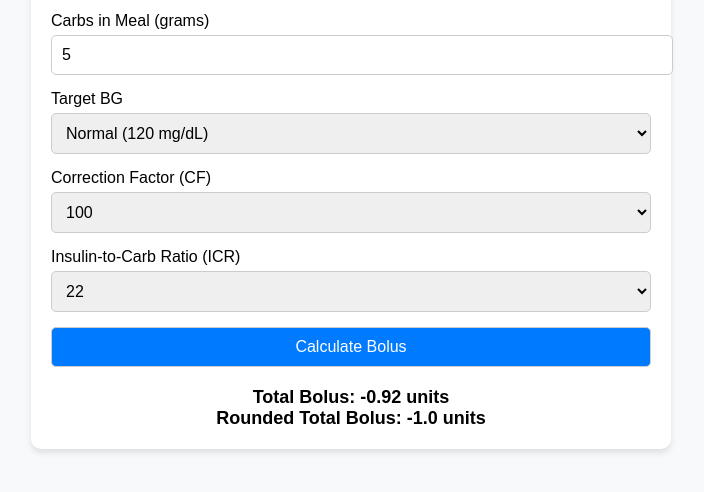
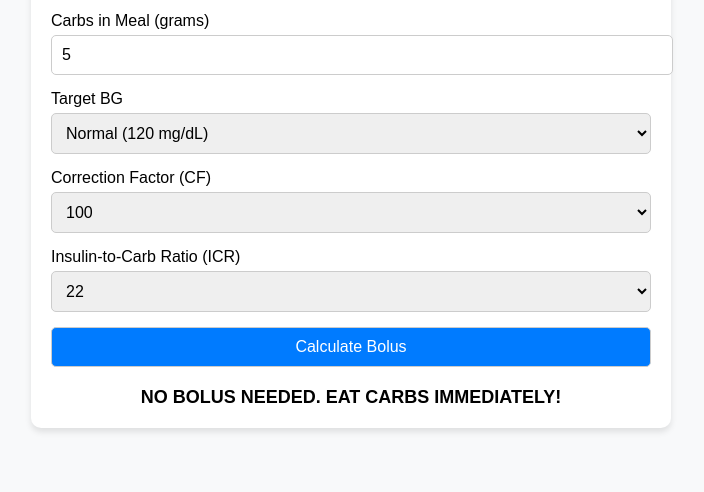
Before and after one commit to dCrief/EmersonsBolusCalc, a plain HTML site: page index.html in a window 1280 px wide. Both pictures are taken after typing "5", "5" into the empty fields and a click on the button "Calculate Bolus". Shown: the part 184-676 px from the top of the page, without its empty margins (289-993 px from the left). Drawn offline with Linux system fonts and the light colour scheme.

Commit message:
Update index.html

```diff
--- a/index.html
+++ b/index.html
@@ -112,7 +112,11 @@
             const totalBolus = carbBolus + correctionBolus;
             const roundedBolus = Math.round(totalBolus * 2) / 2;
 
-            document.getElementById('result').innerText = `Total Bolus: ${totalBolus.toFixed(2)} units\nRounded Total Bolus: ${roundedBolus.toFixed(1)} units`;
+            if ((totalBolus <= 0) && (currentBG <= 70)) {
+                document.getElementById('result').innerText = 'NO BOLUS NEEDED. EAT CARBS IMMEDIATELY!';
+            } else {
+                document.getElementById('result').innerText = `Total Bolus: ${totalBolus.toFixed(2)} units\nRounded Total Bolus: ${roundedBolus.toFixed(1)} units`;
+            }
         }
     </script>
 </body>
```
